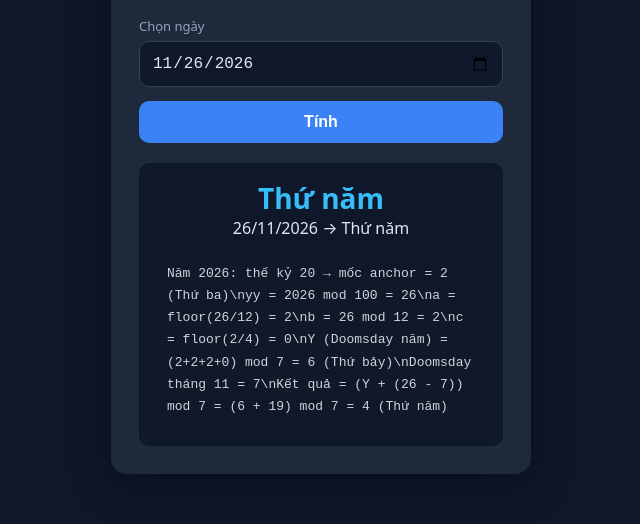
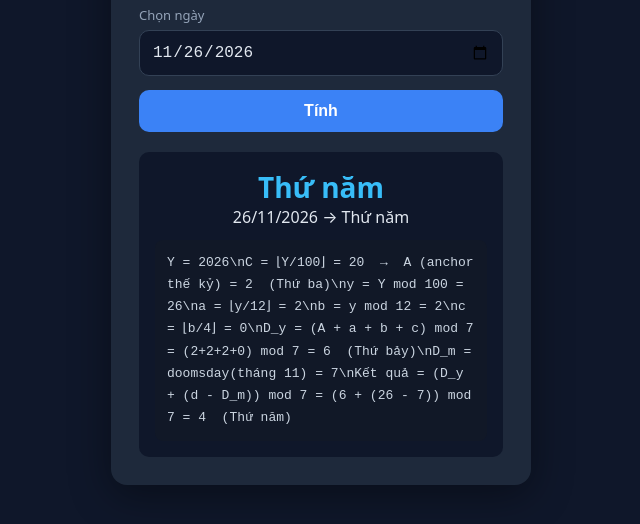
Before and after one commit to trungkien4723/doomsdaycalculate, a plain HTML site: page index.html in a window 1280 px wide. Shown: the part 206-730 px from the top of the page, without its empty margins (319-959 px from the left). Drawn offline with Linux system fonts and the light colour scheme.

Commit message:
Math-style formula explanation

```diff
--- a/index.html
+++ b/index.html
@@ -95,14 +95,15 @@
       const diff = da - md;
       const res = ((Y + diff) % 7 + 7) % 7;
       const lines = [
-        `Năm ${y}: thế kỷ ${c} → mốc anchor = ${anchor} (${DAYS[anchor]})`,
-        `yy = ${y} mod 100 = ${yy}`,
-        `a = floor(${yy}/12) = ${a}`,
-        `b = ${yy} mod 12 = ${b}`,
-        `c = floor(${b}/4) = ${cc}`,
-        `Y (Doomsday năm) = (${anchor}+${a}+${b}+${cc}) mod 7 = ${Y} (${DAYS[Y]})`,
-        `Doomsday tháng ${mo} = ${md}`,
-        `Kết quả = (Y + (${da} - ${md})) mod 7 = (${Y} + ${diff}) mod 7 = ${res} (${DAYS[res]})`,
+        `Y = ${y}`,
+        `C = ⌊Y/100⌋ = ${c}  →  A (anchor thế kỷ) = ${anchor}  (${DAYS[anchor]})`,
+        `y = Y mod 100 = ${yy}`,
+        `a = ⌊y/12⌋ = ${a}`,
+        `b = y mod 12 = ${b}`,
+        `c = ⌊b/4⌋ = ${cc}`,
+        `D_y = (A + a + b + c) mod 7 = (${anchor}+${a}+${b}+${cc}) mod 7 = ${Y}  (${DAYS[Y]})`,
+        `D_m = doomsday(tháng ${mo}) = ${md}`,
+        `Kết quả = (D_y + (d - D_m)) mod 7 = (${Y} + (${da} - ${md})) mod 7 = ${res}  (${DAYS[res]})`,
       ];
       document.getElementById('calcDetail').textContent = lines.join('\\n');
       document.getElementById('result').style.display = 'block';
```
